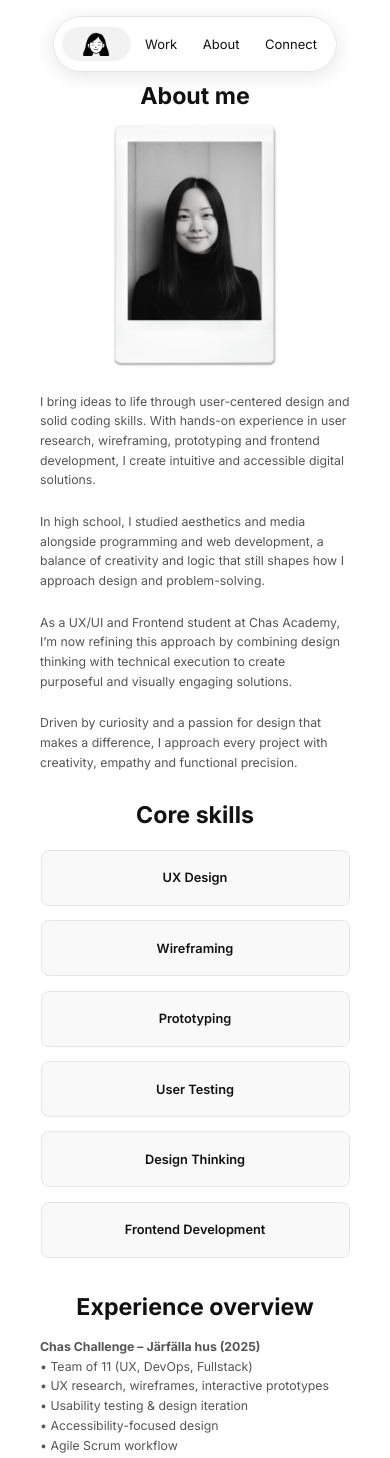
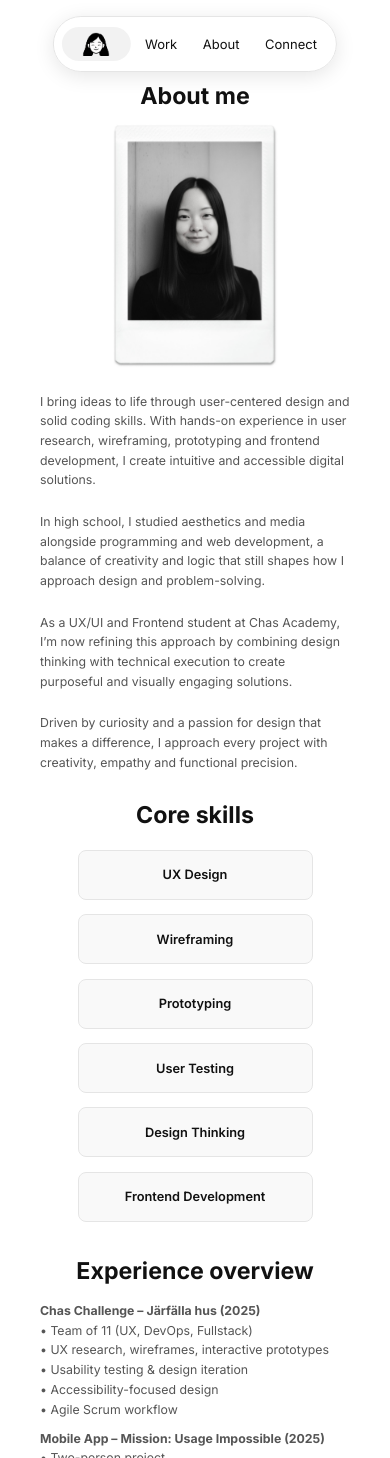
Before and after one commit to desjohnsen/portfolio, a React (Vite) app: page /about in a window 390 px wide. Shown: the top 1458 px of the page. Built offline with nearby package versions, Linux system fonts and the light colour scheme.

Commit message:
fix: revert mobile skill card size for better flip behavior

```diff
--- a/src/styles/About.css
+++ b/src/styles/About.css
@@ -196,44 +196,30 @@
 }
 
 .mobile-skills .skill-card {
-  width: 90%;
+  width: 235px;
+  height: 50px;
   font-size: 0.77rem;
-  aspect-ratio: 4 / 1;
 }
 
 .mobile-skills .card-front,
 .mobile-skills .card-back {
   border-radius: 0.5rem;
-  padding: 0.8rem 0.4rem;
+  padding: 0.6rem 0.4rem;
 }
 
 .mobile-skills .card-back {
   font-size: 0.69rem;
 }
 
-@media (max-width: 374px) {
-  .mobile-skills .skill-card {
-    width: 238px;
-  }
-}
-
 @media (min-width: 375px) and (max-width: 389px) {
   .about-section {
     max-width: 297px;
-  }
-
-  .mobile-skills .skill-card {
-    width: 296px;
   }
 }
 
 @media (min-width: 390px) and (max-width: 425px) {
   .about-section {
     max-width: 310px;
-  }
-
-  .mobile-skills .skill-card {
-    width: 309px;
   }
 }
 
```
